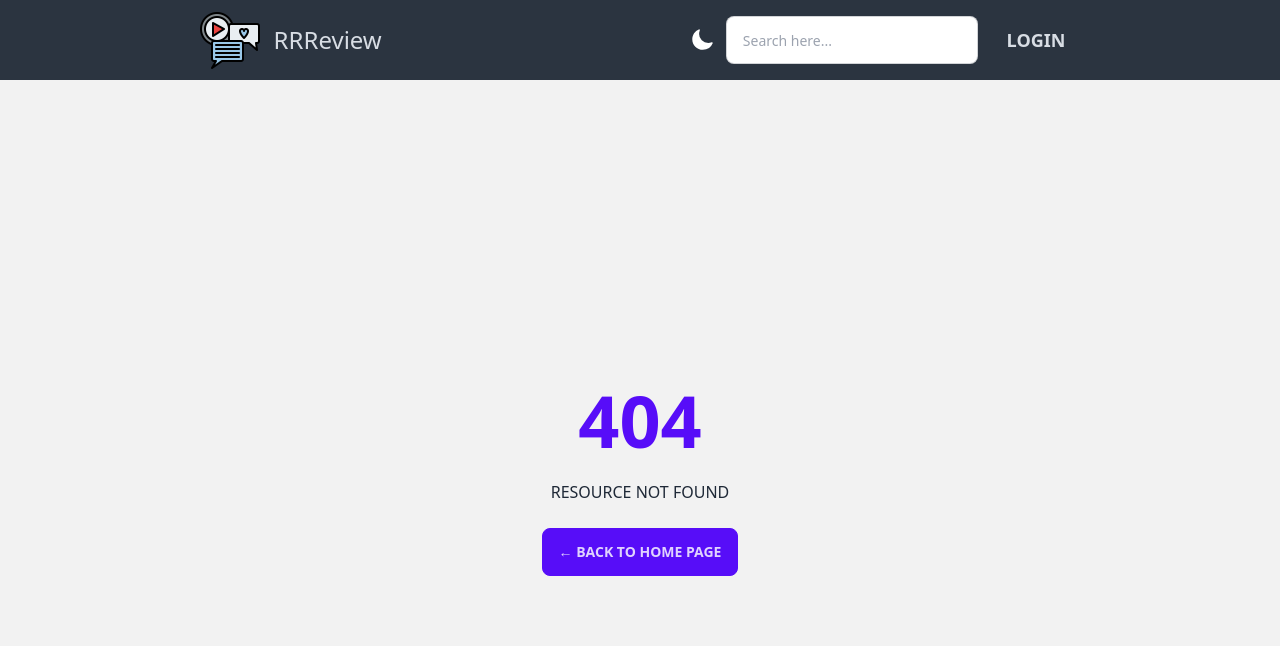
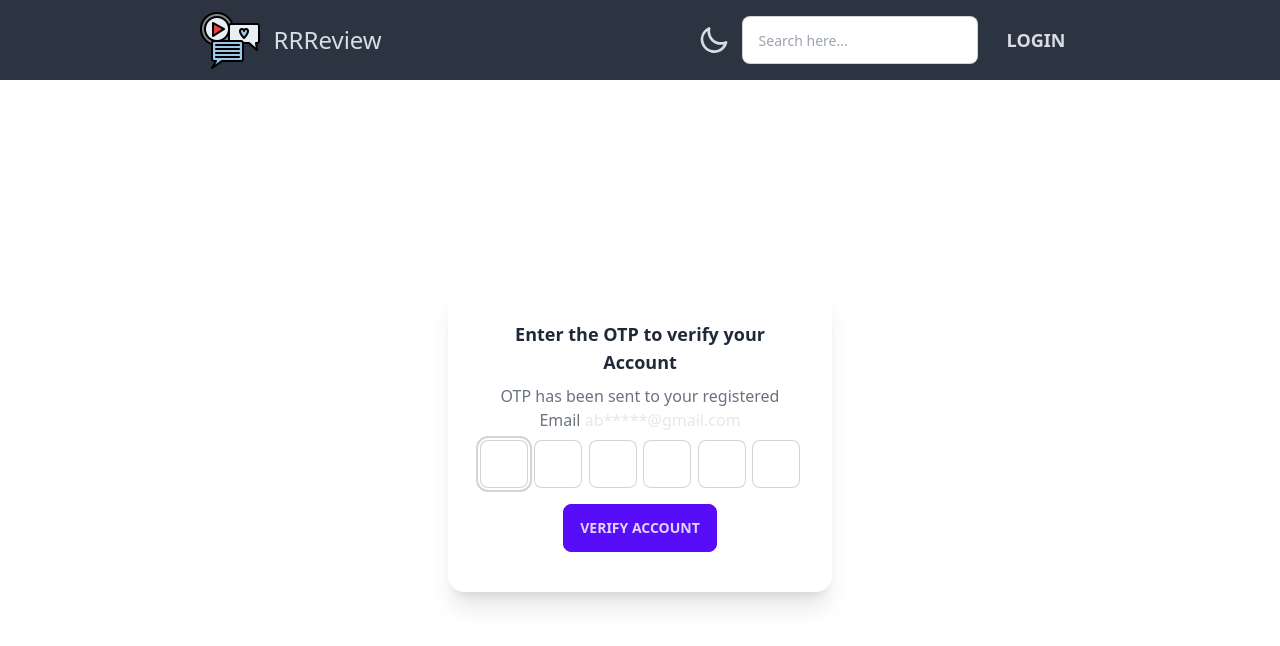
Before and after one commit to kartikpavan/Movie_RRReview, a React (Vite) app in the folder client/: page /auth/email-verification in a window 1280 px wide. Before the commit this address led to /not-found. Shown: the top 646 px of the page. Built offline with nearby package versions, Linux system fonts and the light colour scheme.

Commit message:
(client): user is not verified popup

```diff
--- a/client/src/Pages/Home.jsx
+++ b/client/src/Pages/Home.jsx
@@ -1,7 +1,25 @@
 import React from "react";
+import { useAuthContext } from "../context/authContext";
+import { Link } from "react-router-dom";
 
 const Home = () => {
-   return <div>HOMEPAGE</div>;
+   const { authInfo } = useAuthContext();
+   console.log(authInfo);
+   const isVerified = authInfo.profile?.isVerified;
+
+   return (
+      <>
+         {/* if user is verified then show the NOT VERIFIED POP UP */}
+         {authInfo.isLoggedIn && !isVerified ? (
+            <div className="bg-info text-info-content w-full text-center p-1">
+               Seems like you haven't verified your account,{" "}
+               <Link to="/" className="link link-base font-semibold">
+                  click here to Verifiy your Account
+               </Link>
+            </div>
+         ) : null}
+      </>
+   );
 };
 
 export default Home;
--- a/client/src/Pages/auth/EmailVerification.jsx
+++ b/client/src/Pages/auth/EmailVerification.jsx
@@ -70,10 +70,10 @@ const EmailVerification = () => {
    };
 
    // if no user found, redirect to 404 not found page
-
-   useEffect(() => {
-      if (!user) navigate("/not-found");
-   }, [user]);
+   //! uncomment later
+   // useEffect(() => {
+   //    if (!user) navigate("/not-found");
+   // }, [user]);
 
    return (
       <>
--- a/client/src/Pages/auth/ForgotPassword.jsx
+++ b/client/src/Pages/auth/ForgotPassword.jsx
@@ -56,7 +56,7 @@ const ForgotPassword = () => {
                   </div>
                   {/* Submit Button */}
                   <div className="card-actions justify-center my-2">
-                     <button type="submit" className="btn btn-primary">
+                     <button type="submit" className="btn btn-primary btn-wide">
                         Send Email
                      </button>
                   </div>
--- a/client/src/Pages/auth/ResetPassword.jsx
+++ b/client/src/Pages/auth/ResetPassword.jsx
@@ -122,7 +122,7 @@ const ResetPassword = () => {
                   </div>
                   {/* Submit Button */}
                   <div className="card-actions justify-center my-2">
-                     <button type="submit" className="btn btn-primary">
+                     <button type="submit" className="btn btn-primary btn-wide">
                         Confirm
                      </button>
                   </div>
--- a/client/src/Pages/auth/SignIn.jsx
+++ b/client/src/Pages/auth/SignIn.jsx
@@ -63,7 +63,7 @@ const SignIn = () => {
                   </div>
                   {/* Sign In Button */}
                   <div className="card-actions justify-center my-2">
-                     <button type="submit" className="btn btn-primary">
+                     <button type="submit" className="btn btn-primary btn-wide">
                         Sign in
                      </button>
                   </div>
--- a/client/src/Pages/auth/SignUp.jsx
+++ b/client/src/Pages/auth/SignUp.jsx
@@ -100,7 +100,7 @@ const SignUp = () => {
                   </div>
                   {/* Sign Up Button */}
                   <div className="card-actions justify-center my-2">
-                     <button type="submit" className="btn btn-primary">
+                     <button type="submit" className="btn btn-primary btn-wide">
                         Register
                      </button>
                   </div>
--- a/client/src/components/Navbar.jsx
+++ b/client/src/components/Navbar.jsx
@@ -1,14 +1,12 @@
 import React from "react";
-import { useThemeContext } from "../context/themeContext";
 import { NavLink } from "react-router-dom";
 import Logo from "../assets/logo.png";
 
-import { HiMoon, HiSun } from "react-icons/hi2";
 import { useAuthContext } from "../context/authContext";
 import { useNotificationContext } from "../context/NotificationContext";
+import ThemeToggle from "./ThemeToggle";
 
 const Navbar = () => {
-   const { toggleTheme, theme } = useThemeContext();
    const { authInfo, handleLogOut } = useAuthContext();
    const { updateNotification } = useNotificationContext();
 
@@ -29,17 +27,7 @@ const Navbar = () => {
                </NavLink>
                <div className="flex items-center gap-3">
                   {/* Theme toggle */}
-                  {theme === "light" ? (
-                     <HiMoon
-                        className="text-white transition-all duration-300 ease-in-out cursor-pointer w-10 h-10 "
-                        onClick={toggleTheme}
-                     />
-                  ) : (
-                     <HiSun
-                        className="text-white transition-all duration-300 ease-in-out cursor-pointer w-10 h-10"
-                        onClick={toggleTheme}
-                     />
-                  )}
+                  <ThemeToggle />
                   {/* Text Input */}
                   <input
                      type="text"
--- /dev/null
+++ b/client/src/components/ThemeToggle.jsx
@@ -0,0 +1,33 @@
+import React from "react";
+import { useThemeContext } from "../context/themeContext";
+
+const ThemeToggle = () => {
+   const { toggleTheme } = useThemeContext();
+
+   return (
+      <div className="flex items-center justify-center">
+         <label className="swap swap-rotate">
+            {/* this hidden checkbox controls the state */}
+            <input type="checkbox" onChange={toggleTheme} />
+            {/* sun icon */}
+            <svg
+               className="swap-on fill-current w-6 md:w-8"
+               xmlns="http://www.w3.org/2000/svg"
+               viewBox="0 0 24 24"
+            >
+               <path d="M5.64,17l-.71.71a1,1,0,0,0,0,1.41,1,1,0,0,0,1.41,0l.71-.71A1,1,0,0,0,5.64,17ZM5,12a1,1,0,0,0-1-1H3a1,1,0,0,0,0,2H4A1,1,0,0,0,5,12Zm7-7a1,1,0,0,0,1-1V3a1,1,0,0,0-2,0V4A1,1,0,0,0,12,5ZM5.64,7.05a1,1,0,0,0,.7.29,1,1,0,0,0,.71-.29,1,1,0,0,0,0-1.41l-.71-.71A1,1,0,0,0,4.93,6.34Zm12,.29a1,1,0,0,0,.7-.29l.71-.71a1,1,0,1,0-1.41-1.41L17,5.64a1,1,0,0,0,0,1.41A1,1,0,0,0,17.66,7.34ZM21,11H20a1,1,0,0,0,0,2h1a1,1,0,0,0,0-2Zm-9,8a1,1,0,0,0-1,1v1a1,1,0,0,0,2,0V20A1,1,0,0,0,12,19ZM18.36,17A1,1,0,0,0,17,18.36l.71.71a1,1,0,0,0,1.41,0,1,1,0,0,0,0-1.41ZM12,6.5A5.5,5.5,0,1,0,17.5,12,5.51,5.51,0,0,0,12,6.5Zm0,9A3.5,3.5,0,1,1,15.5,12,3.5,3.5,0,0,1,12,15.5Z" />
+            </svg>
+            {/* moon icon */}
+            <svg
+               className="swap-off fill-current w-6 md:w-8 "
+               xmlns="http://www.w3.org/2000/svg"
+               viewBox="0 0 24 24"
+            >
+               <path d="M21.64,13a1,1,0,0,0-1.05-.14,8.05,8.05,0,0,1-3.37.73A8.15,8.15,0,0,1,9.08,5.49a8.59,8.59,0,0,1,.25-2A1,1,0,0,0,8,2.36,10.14,10.14,0,1,0,22,14.05,1,1,0,0,0,21.64,13Zm-9.5,6.69A8.14,8.14,0,0,1,7.08,5.22v.27A10.15,10.15,0,0,0,17.22,15.63a9.79,9.79,0,0,0,2.1-.22A8.11,8.11,0,0,1,12.14,19.73Z" />
+            </svg>
+         </label>
+      </div>
+   );
+};
+
+export default ThemeToggle;
```
Also changed, not shown: 1 other file (tests, documents, lock files or other folders).
